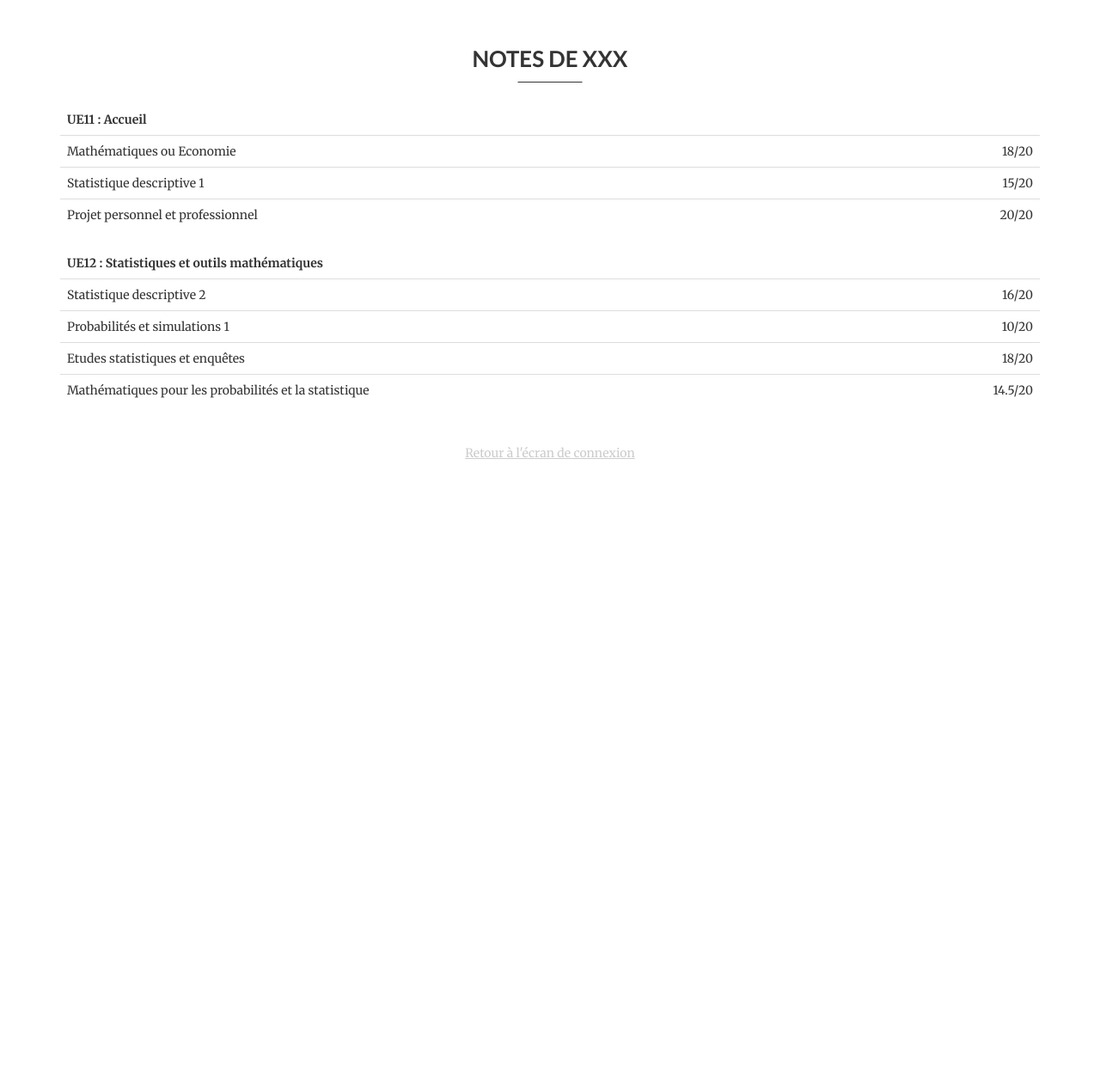
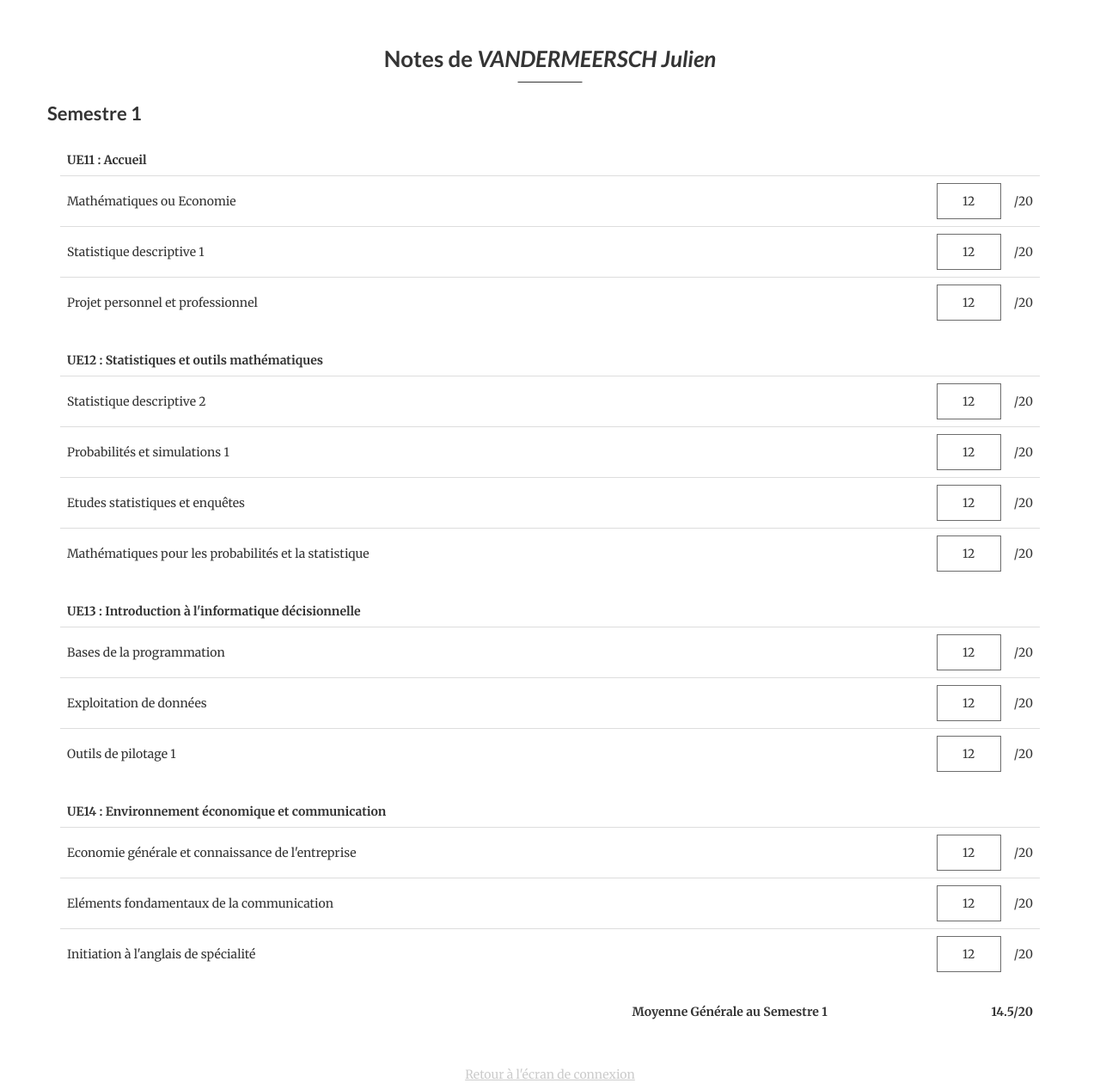
Before and after one commit to S4nG0/gestion-de-notes, a PHP site: page /single-etudiant.php in a window 1280 px wide. Shown: the whole page at 86% size. Before the commit the page ends 534 px from the top, so only its background shows below. Run offline with PHP 8.4, Linux system fonts and the light colour scheme.

Commit message:
ajouts input pour modifier des notes

```diff
--- a/accueil-enseignant.php
+++ b/accueil-enseignant.php
@@ -66,10 +66,6 @@
                                     <td>/20</td>
                                 </tr>
 
-                                <!-- INPUT A UTILISER PR MODIF NOTES -->
-                                <!-- <input type="text" name="note" id="note" maxlength="5" value="12"> -->
-
-
                             </tbody>
                         </table>
                     </div>
--- a/compass/_mixins.scss
+++ /dev/null
@@ -1,11 +0,0 @@
-@mixin rotate($deg) {
-    @include transform(rotate(#{$deg}deg));
-}
-
-@mixin scaleY($per) {
-    @include transform(scaleY(#{$per}));
-}
-
-@mixin translateZ($point) {
-    @include transform(translateZ(#{$point}));
-}
--- a/compass/global.scss
+++ b/compass/global.scss
@@ -153,6 +153,10 @@ a {
     font-size: 85%;
 }
 
+.text-italic {
+    font-style: italic;
+}
+
 /*------------------------------------*\
     #SIGN-IN
 \*------------------------------------*/
@@ -176,6 +180,18 @@ a {
 \*------------------------------------*/
 .etudiant {
     margin-top: 50px;
+
+    .etudiant-block {
+        h1 {text-transform: none;}
+
+        .table {
+            input {
+                text-align: center;
+                width: 75px;
+                margin-right: 15px;
+            }
+        }
+    }
 }
 
 /*------------------------------------*\
--- a/css/global.css
+++ b/css/global.css
@@ -161,21 +161,26 @@ a:hover, a:focus, a:visited {
   font-size: 85%;
 }
 
+/* line 156, ../compass/global.scss */
+.text-italic {
+  font-style: italic;
+}
+
 /*------------------------------------*\
     #SIGN-IN
 \*------------------------------------*/
-/* line 159, ../compass/global.scss */
+/* line 163, ../compass/global.scss */
 .sign-in {
   display: table;
   width: 100%;
   height: 100%;
 }
-/* line 164, ../compass/global.scss */
+/* line 168, ../compass/global.scss */
 .sign-in .sign-in-block {
   display: table-cell;
   vertical-align: middle;
 }
-/* line 168, ../compass/global.scss */
+/* line 172, ../compass/global.scss */
 .sign-in .sign-in-block h5 {
   margin-top: -75px;
 }
@@ -183,31 +188,41 @@ a:hover, a:focus, a:visited {
 /*------------------------------------*\
     #ACCUEIL-ETUDIANT
 \*------------------------------------*/
-/* line 177, ../compass/global.scss */
+/* line 181, ../compass/global.scss */
 .etudiant {
   margin-top: 50px;
+}
+/* line 185, ../compass/global.scss */
+.etudiant .etudiant-block h1 {
+  text-transform: none;
+}
+/* line 188, ../compass/global.scss */
+.etudiant .etudiant-block .table input {
+  text-align: center;
+  width: 75px;
+  margin-right: 15px;
 }
 
 /*------------------------------------*\
     #ACCUEIL-ENSEIGNANT
 \*------------------------------------*/
-/* line 184, ../compass/global.scss */
+/* line 200, ../compass/global.scss */
 .enseignant {
   margin-top: 50px;
 }
-/* line 188, ../compass/global.scss */
+/* line 204, ../compass/global.scss */
 .enseignant .enseignant-block .btn {
   padding: 10px 25px;
   margin-top: 0;
   margin-left: 25px;
 }
-/* line 194, ../compass/global.scss */
+/* line 210, ../compass/global.scss */
 .enseignant .enseignant-block #etudiant,
 .enseignant .enseignant-block #promotion,
 .enseignant .enseignant-block #controle {
   margin-top: 25px;
 }
-/* line 199, ../compass/global.scss */
+/* line 215, ../compass/global.scss */
 .enseignant .enseignant-block #etudiant input,
 .enseignant .enseignant-block #promotion input,
 .enseignant .enseignant-block #controle input {
--- a/single-etudiant.php
+++ b/single-etudiant.php
@@ -2,7 +2,13 @@
 <div class="container etudiant">
     <div class="etudiant-block">
         <div class="row text-center">
-            <h1>Notes de XXX</h1>
+            <h1>Notes de <span class="text-italic"><span class="text-uppercase">VANDERMEERSCH</span>&nbsp;Julien</span></h1>
+        </div>
+
+
+        <!-- NOTES:SEMESTRE1 -->
+        <div class="row">
+            <h2>Semestre 1</h2>
         </div>
 
         <div class="row">
@@ -17,15 +23,15 @@
                         <tbody>
                             <tr>
                                 <td>Mathématiques ou Economie</td>
-                                <td align="right">18/20</td>
+                                <td align="right"><input type="text" name="note" id="note" maxlength="5" value="12">/20</td>
                             </tr>
                             <tr>
                                 <td>Statistique descriptive 1</td>
-                                <td align="right">15/20</td>
+                                <td align="right"><input type="text" name="note" id="note" maxlength="5" value="12">/20</td>
                             </tr>
                             <tr>
                                 <td>Projet personnel et professionnel</td>
-                                <td align="right">20/20</td>
+                                <td align="right"><input type="text" name="note" id="note" maxlength="5" value="12">/20</td>
                             </tr>
                         </tbody>
                     </table>
@@ -45,21 +51,92 @@
                         <tbody>
                             <tr>
                                 <td>Statistique descriptive 2</td>
-                                <td align="right">16/20</td>
+                                <td align="right"><input type="text" name="note" id="note" maxlength="5" value="12">/20</td>
                             </tr>
                             <tr>
                                 <td>Probabilités et simulations 1</td>
-                                <td align="right">10/20</td>
+                                <td align="right"><input type="text" name="note" id="note" maxlength="5" value="12">/20</td>
                             </tr>
                             <tr>
                                 <td>Etudes statistiques et enquêtes</td>
-                                <td align="right">18/20</td>
+                                <td align="right"><input type="text" name="note" id="note" maxlength="5" value="12">/20</td>
                             </tr>
                             <tr>
                                 <td>Mathématiques pour les probabilités et la statistique</td>
+                                <td align="right"><input type="text" name="note" id="note" maxlength="5" value="12">/20</td>
+                            </tr>
+                        </tbody>
+                    </table>
+                </div>
+            </div>
+        </div>
+
+        <div class="row">
+            <div class="col-sm-12">
+                <div class="table-responsive">
+                    <table class="table">
+                        <thead>
+                            <tr>
+                                <td>UE13 : Introduction à l'informatique décisionnelle</td>
+                            </tr>
+                        </thead>
+                        <tbody>
+                            <tr>
+                                <td>Bases de la programmation</td>
+                                <td align="right"><input type="text" name="note" id="note" maxlength="5" value="12">/20</td>
+                            </tr>
+                            <tr>
+                                <td>Exploitation de données</td>
+                                <td align="right"><input type="text" name="note" id="note" maxlength="5" value="12">/20</td>
+                            </tr>
+                            <tr>
+                                <td>Outils de pilotage 1</td>
+                                <td align="right"><input type="text" name="note" id="note" maxlength="5" value="12">/20</td>
+                            </tr>
+                        </tbody>
+                    </table>
+                </div>
+            </div>
+        </div>
+
+        <div class="row">
+            <div class="col-sm-12">
+                <div class="table-responsive">
+                    <table class="table">
+                        <thead>
+                            <tr>
+                                <td>UE14 : Environnement économique et communication</td>
+                            </tr>
+                        </thead>
+                        <tbody>
+                            <tr>
+                                <td>Economie générale et connaissance de l'entreprise</td>
+                                <td align="right"><input type="text" name="note" id="note" maxlength="5" value="12">/20</td>
+                            </tr>
+                            <tr>
+                                <td>Eléments fondamentaux de la communication</td>
+                                <td align="right"><input type="text" name="note" id="note" maxlength="5" value="12">/20</td>
+                            </tr>
+                            <tr>
+                                <td>Initiation à l'anglais de spécialité</td>
+                                <td align="right"><input type="text" name="note" id="note" maxlength="5" value="12">/20</td>
+                            </tr>
+                        </tbody>
+                    </table>
+                </div>
+            </div>
+        </div>
+
+        <div class="row">
+            <div class="col-sm-12">
+                <div class="table-responsive">
+                    <table class="table">
+                        <thead>
+                            <tr align="right">
+                                <td>Moyenne Générale au Semestre 1</td>
                                 <td align="right">14.5/20</td>
                             </tr>
-                        </tbody>
+                        </thead>
                     </table>
                 </div>
             </div>
```
